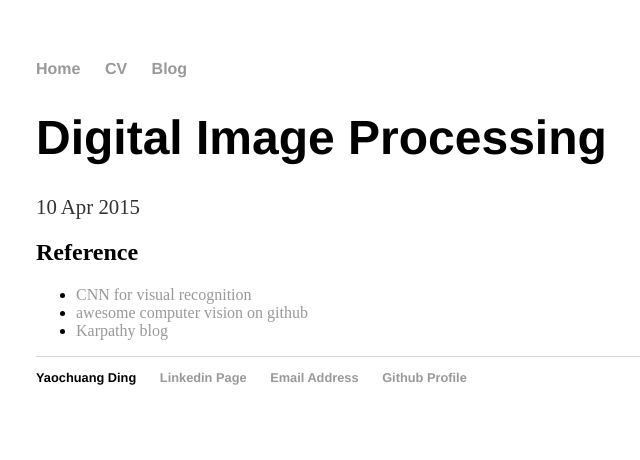
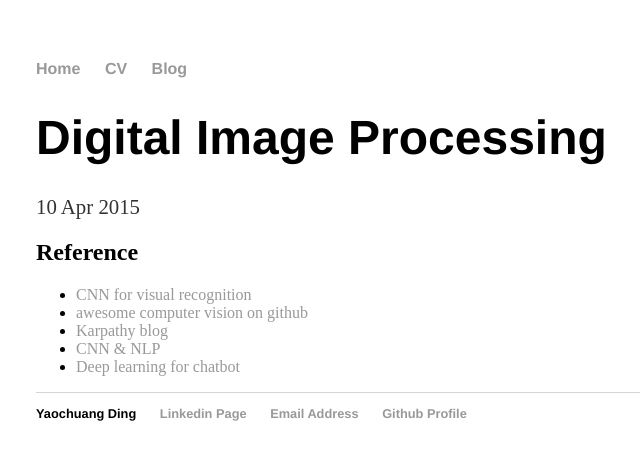
Before and after one commit to ychding11/ychding11.github.io, a Jekyll site: the page built from _posts/2015-04-10-Digital-Image-Processing.md, in a window 1280 px wide. Shown: the top 460 px of the page, without its empty margins (156-796 px from the left). Built offline with Jekyll 4.4.1, drawn with Linux system fonts in a browser that asks for light colours.

Commit message:
1. add links for deep learning.

```diff
--- a/_posts/2015-04-10-Digital-Image-Processing.md
+++ b/_posts/2015-04-10-Digital-Image-Processing.md
@@ -8,3 +8,5 @@ date: 2015-04-10
 + [CNN for visual recognition](http://vision.stanford.edu/teaching/cs231n/)
 + [awesome computer vision on github](https://github.com/jbhuang0604/awesome-computer-vision)
 + [Karpathy blog](http://karpathy.github.io/)
++ [CNN & NLP](http://www.wildml.com/)
++ [Deep learning for chatbot](http://www.wildml.com/2016/04/deep-learning-for-chatbots-part-1-introduction/)
```
